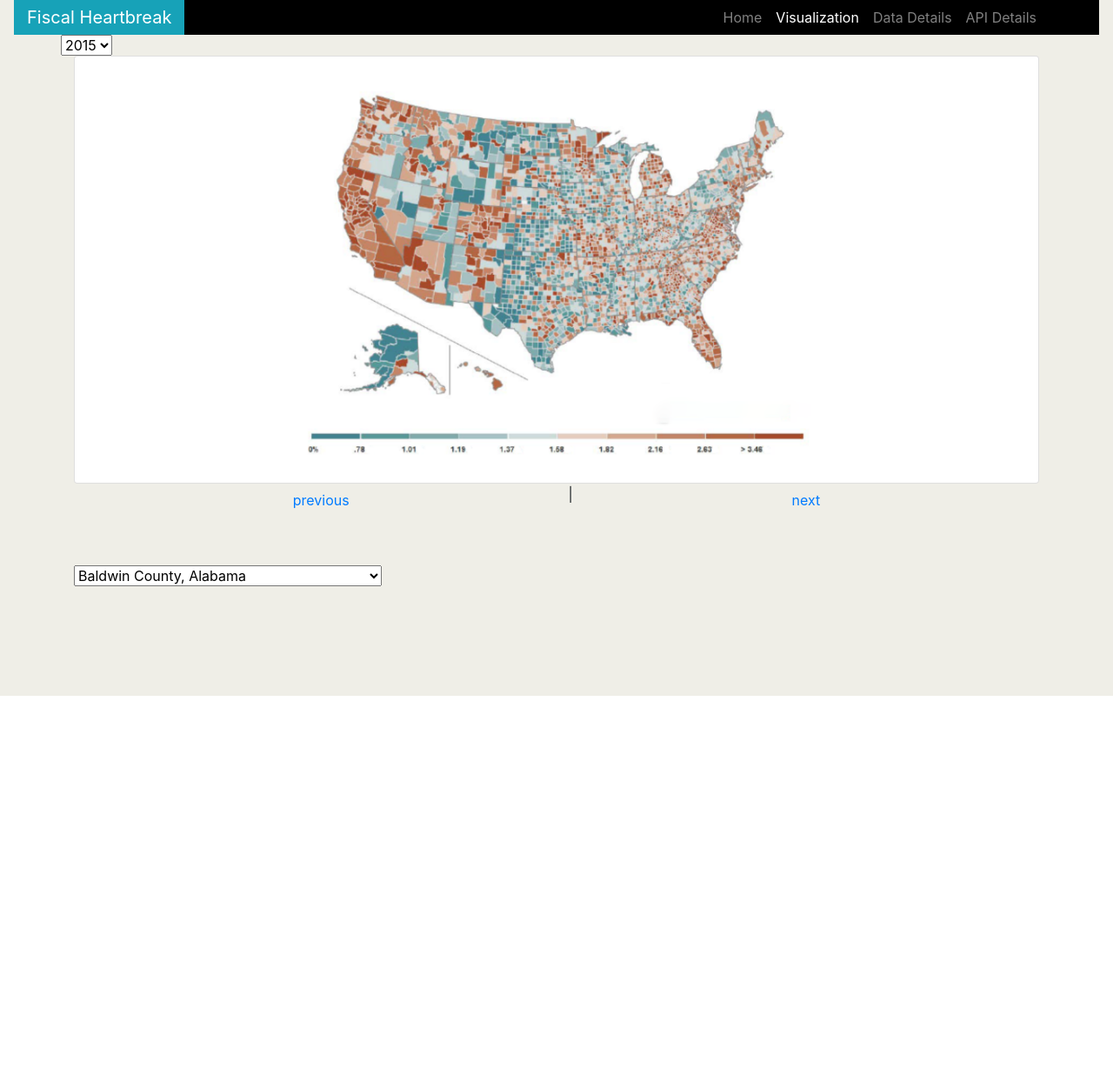
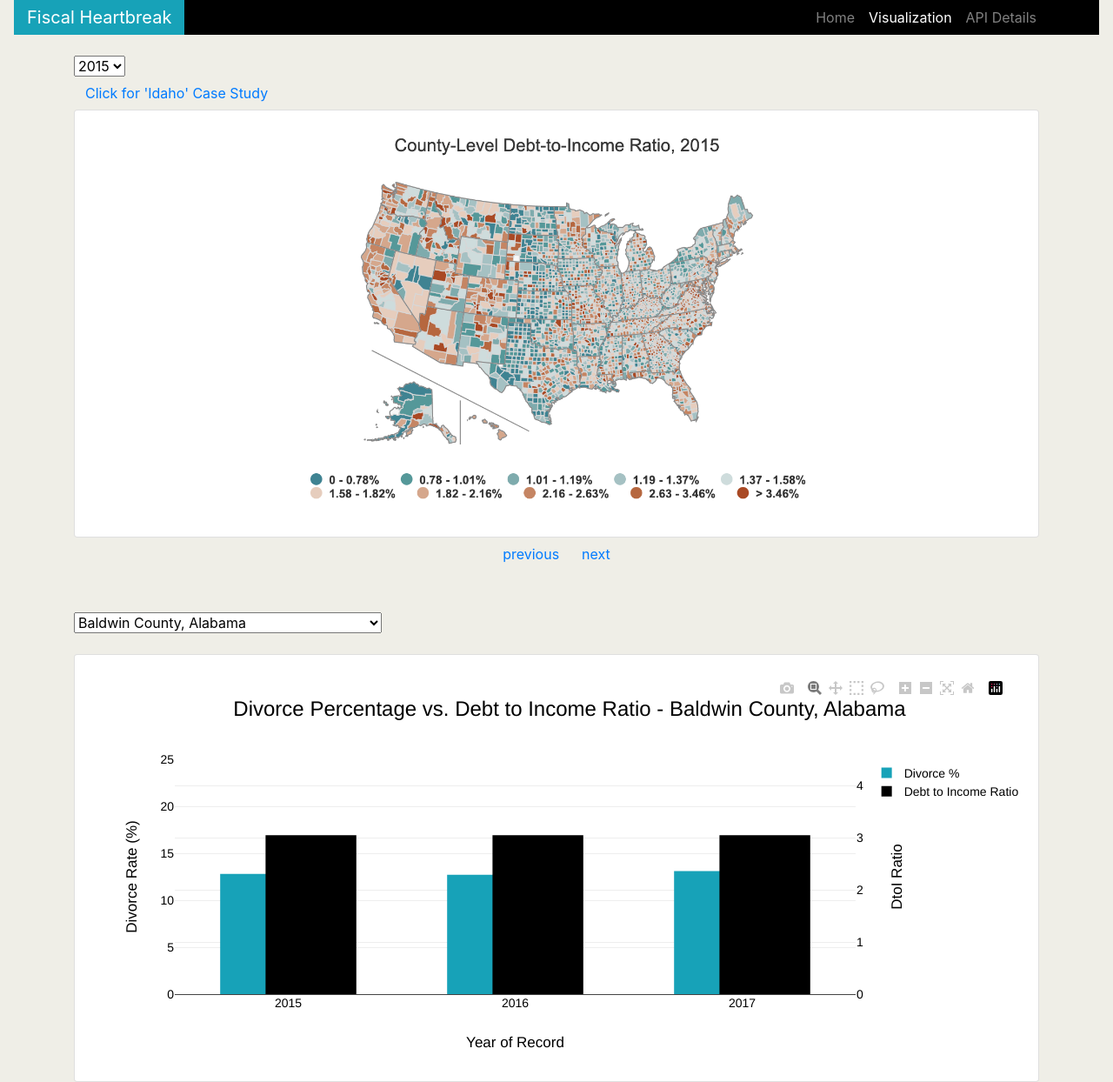
Before and after one commit to GTDataETL/FiscalHeartbreak2, a Flask app: page /viz in a window 1280 px wide. Shown: the whole page at 87% size. Before the commit the page ends 800 px from the top, so only its background shows below. Run offline with Flask 2, Linux system fonts and the light colour scheme; data comes from the database, SQL or seed files in the repository; a map, chart or similar area stays blank; some libraries are stand-ins or nearby versions.

Commit message:
presentation draft

```diff
--- a/fiscal-heartbreak/static/css/style.css
+++ b/fiscal-heartbreak/static/css/style.css
@@ -6,10 +6,6 @@ p {
     font-size: 14px;
 }
 
-.slick-arrow {
-    margin: auto;
-    padding: 20;
-}
 
 .navbar-dark {
     padding-left: 0px;
@@ -27,3 +23,9 @@ p {
 .border {
     border-width:3px !important;
 }
+
+#map-title {
+    font-family: 'Helvetica Neue, monospace', Arial, sans-serif;
+    font-size: 24px;
+    color: '#000000';
+}
--- a/fiscal-heartbreak/static/js/appAB.js
+++ b/fiscal-heartbreak/static/js/appAB.js
@@ -3,13 +3,8 @@
 var url =`/api/fiscal-heartbreak/county/`;
 
 function buildPlot(FIPS) {
-
-  api_url = url+FIPS;
-
-function buildPlot(FIPS) {
   var FIPS_url = url+FIPS;
   d3.json(FIPS_url).then(function(data) {
-  d3.json(api_url).then(function(data) {
 
     // Grab values from the data json object to build the plots
     var county = data.County;
@@ -20,13 +15,11 @@ function buildPlot(FIPS) {
 
     var trace1 = {
       type: "bar",
-<<<<<<< Updated upstream
-      name: 'Divorce %',
-=======
       name: "Divorce %",
->>>>>>> Stashed changes
       x: year,
       y: div_pct,
+      width: [.4,.4,.4],
+      offset: [-.3,-.3,-.3],
       marker: {
         color: "#17a2b8"
       }
@@ -34,33 +27,21 @@ function buildPlot(FIPS) {
 
     var trace2 = {
       type: "bar",
-<<<<<<< Updated upstream
-      name: 'Debt to Income Ratio',
-=======
       name: "Debt to Income Ratio",
->>>>>>> Stashed changes
       x: year,
       y: DtoI,
+      width: [.4, .4, .4],
+      offset: [-.1, -.1, -.1],
       marker: {
         color: "#000000"
-<<<<<<< Updated upstream
       },
-      textposition: 'auto'
-=======
-      }
->>>>>>> Stashed changes
+      yaxis: "y2"
     };
 
     var data = [trace1, trace2];
 
     var layout = {
-<<<<<<< Updated upstream
-      title: `${county}, ${state} - Divorce Rates and Debt to Income Ratio (2015-2017)`,
-
-      xaxis: {
-        title: 'Year',
-=======
-      title: `${county}, ${state} - Divorce Percentage vs. Debt to Income Ratio`,
+      title: `Divorce Percentage vs. Debt to Income Ratio - ${county}, ${state}`,
       titlefont: {
         size: 24
       },
@@ -71,37 +52,29 @@ function buildPlot(FIPS) {
       },
       xaxis: {
         title: "Year of Record",
->>>>>>> Stashed changes
         autotick: false,
         tick0: 2015,
         dtick: 1,
       },
-      plot_bgcolor: "#efeee7",
+      //plot_bgcolor: "#efeee7",
       yaxis: {
-<<<<<<< Updated upstream
-        title: 'Divorce %',
-        autorange: true,
+        title: "Divorce Rate (%)",
+        range: [0,25],
+        type: "linear",
       },
       yaxis2: {
-        title: "Debt to Income Ratio",
+        title: "DtoI Ratio",
+        range: [0,4.5],
+        type: "linear",
         overlaying: "y",
-        side: "right",
-        range: true,
-        anchor: "x",
+        side: "right"
       },
-=======
-        title: "Divorce Rate (%) vs. DtoI Ratio",
-        autorange: true,
-        type: "linear",
-      },
-      paper_bgcolor: 'rgba(0,0,0,0)',
+      //paper_bgcolor: 'rgba(0,0,0,0)',
 
 
->>>>>>> Stashed changes
     };
 
     Plotly.newPlot("bar-chart", data, layout, {responsive: true});
 
   });
 }
-}
--- a/fiscal-heartbreak/static/js/appJA.js
+++ b/fiscal-heartbreak/static/js/appJA.js
@@ -15,7 +15,7 @@ function buildScatter(arg_year) {
         Object.entries(data).forEach(([key, value]) => {
             diRatio.push(value.DtoI[0]);
             divPct.push(value.DivorcedPct[0]);
-            countyNames.push(value.County);
+            countyNames.push(`${value.County},${value.State} FIPS:${value.FIPS}`);
         });
 
         var trace1 = {
@@ -23,8 +23,8 @@ function buildScatter(arg_year) {
             y: divPct,
             mode: "markers",
             type: "scatter",
-            name: countyNames,
-            text: "Debt-to-Income Ratio: ",
+            text: countyNames,
+        //    name: "Debt-to-Income Ratio",
             marker: {size: 12}
         };
 
@@ -38,15 +38,35 @@ function buildScatter(arg_year) {
         var data = [trace1];
 
         var layout = {
+            hovermode:"closest",
+            hoverdistance:"1",
             xaxis: {
-                range: [0, 5]
+                range: [0, 4]
             },
             yaxis: {
-                range: [0, 100]
+                range: [0, 26]
             },
-            title:"Selected Year: "+year
+            title:"Selected Year: "+arg_year
         };
 
         Plotly.newPlot("scatter-plot", data, layout);
+        var scatterPlot = document.getElementById("scatter-plot");
+        scatterPlot.on('plotly_click', data => {
+
+            console.log("scatter clicked");
+            // get text label of point clicked
+            var dataText = data.points[0].text;
+            console.log(dataText);
+
+            // split text label on : to get FIPS code
+            var chunks = dataText.split(":");
+            var newFIPS = chunks[1];
+
+            // change county selector based on click event
+            d3.select('#selCounty').property('value', newFIPS);
+
+            // call function to refresh Bar Chart with new county
+            buildPlot(newFIPS);
+        });
     });
 }
--- a/fiscal-heartbreak/static/js/appMF.js
+++ b/fiscal-heartbreak/static/js/appMF.js
@@ -37,6 +37,8 @@ function yearChanged (newYear) {
 
     // call function to refresh map with new year
     // PLACEHOLDER: call Mike H's function here passing in newYear as argument
+   // d3.select('#map-title').text(`${newYear} - Debt to Income Ratio`);
+    d3.select('#county-map').select('img').attr("src", `/static/img/country-${newYear}.png`);
 }
 
 // event handler for county selector
@@ -47,6 +49,33 @@ function countyChanged (newCountyFIPS) {
     buildPlot(newCountyFIPS);
 }
 
+// event handler for case study
+function toggleMap(textObject) {
+
+    var textElement = d3.select(textObject);
+    var textId = textElement.attr("id");
+    if (textId == "Idaho") {
+        // update text element link
+        textElement.text("Click for Country Map");
+        textElement.attr("id", "Country");
+
+        // update image
+        d3.select('#county-map').select('img').attr("src", `/static/img/idaho.png`);
+
+
+    } else {
+        // update text element link
+        textElement.text("Click for 'Idaho' Case Study");
+        textElement.attr("id", "Idaho");
+
+        // get current year from selector
+        var selector = d3.select("#selYear");
+        var currentYear = selector.node().value;
+
+        // update image
+        d3.select('#county-map').select('img').attr("src", `/static/img/country-${currentYear}.png`);
+    }
+}
 // setup code to be executed after the page is loaded
 window.addEventListener('load', function () {
     console.log('page loaded');
--- a/fiscal-heartbreak/templates/api.html
+++ b/fiscal-heartbreak/templates/api.html
@@ -32,9 +32,9 @@
               </li>
 
               <!-- Data link -->
-              <li class="nav-item">
+              <!-- <li class="nav-item">
                   <a class="nav-link" href="./data">Data Details</a>
-              </li>
+              </li> -->
 
               <!-- API link -->
               <li class="nav-item active">
--- a/fiscal-heartbreak/templates/viz.html
+++ b/fiscal-heartbreak/templates/viz.html
@@ -39,9 +39,9 @@
               </li>
 
               <!-- Data link -->
-              <li class="nav-item">
+              <!-- <li class="nav-item">
                   <a class="nav-link" href="./data">Data Details</a>
-              </li>
+              </li> -->
 
               <!-- API link -->
               <li class="nav-item">
@@ -52,28 +52,39 @@
           </div>
       </nav>
 
+  <br>
   <div class="container">
-    <div class="row" id="div-year-selector">
+    <div class="row">
+      <div class="col-md-12" id="div-year-selector">
         <select id="selYear" onchange="yearChanged(this.value)">
           <option value="2015">2015</option>
           <option value="2016">2016</option>
           <option value="2017">2017</option>
         </select>
       </div>
+    </div>
     <div class="row">
-      <div class="slider-single-item col-md-12 center-block">
+        <div class="col-md-12" id="div-case-study">
+          <text class="btn btn-link info" onclick="toggleMap(this)" id="Idaho">Click for 'Idaho' Case Study</text>
+        </div>
+    </div>
+    <div class="row">
+      <div class="slider-single-item col-md-12">
           <div class="card">
+            <!-- <div class="card-title d-flex justify-content-center" id="map-title">
+              2015 - Debt to Income Ratio
+            </div> -->
             <div class="card-body">
               <div class="d-flex justify-content-center" id="county-map">
-                  <img src="/static/img/country.png" height="450">
+                  <img src="/static/img/country-2015.png" height="450">
               </div>
             </div>
           </div>
-          <div class="card d-flex">
-            <div class="card-body flex-fill">
+          <div class="card">
+            <div class="card-body">
               <div class="container">
                 <div class="row">
-                  <div class="col-md-8 img-plot" id="scatter-plot" style="height:450px;">
+                  <div class="col-md-8" id="scatter-plot" style="height:450px;">
                   </div>
                   <div class="col-md-4">
                     <table class="table">
@@ -99,14 +110,13 @@
                   </div>
                 </div>
               </div>
-              <div class="img-plot" id="scatter-plot">
+              <div id="scatter-plot">
               </div>
             </div>
           </div>
       </div>
-      <div class="container d-flex justify-content-center mb-2" id="slider-controls">
+      <div class="container d-flex justify-content-center" id="slider-controls">
         <div class="prev btn btn-link info">previous</div>
-        <div class="seperator"> | </div>
         <div class="next btn btn-link info">next</div>
       </div>
     </div>
@@ -118,7 +128,18 @@
     </div>
     <br>
     <div class="row">
+      <div class="col-md-12">
+        <div class="card">
+          <div class="card-body">
+            <div class="container">
+              <div class="row">
                 <div class="col-md-12" id="bar-chart">
+
+                </div>
+              </div>
+            </div>
+          </div>
+        </div>
       </div>
     </div>
   </div>
```
Also changed, not shown: fiscal-heartbreak/templates/index.html (+75 -7 lines), fiscal-heartbreak/static/img/bar.png (added), fiscal-heartbreak/static/img/country-2015.png (added), fiscal-heartbreak/static/img/country-2016.png (added), fiscal-heartbreak/static/img/country-2017.png (added), fiscal-heartbreak/static/img/fiscal-heartbreak.png (added), fiscal-heartbreak/static/img/fiscal-heartbreak2.png (added), fiscal-heartbreak/static/img/heart.png (added), fiscal-heartbreak/static/img/idaho.png, fiscal-heartbreak/static/img/money.png (added), 3 other files. Lines whose indentation alone changed are shown as unchanged.
